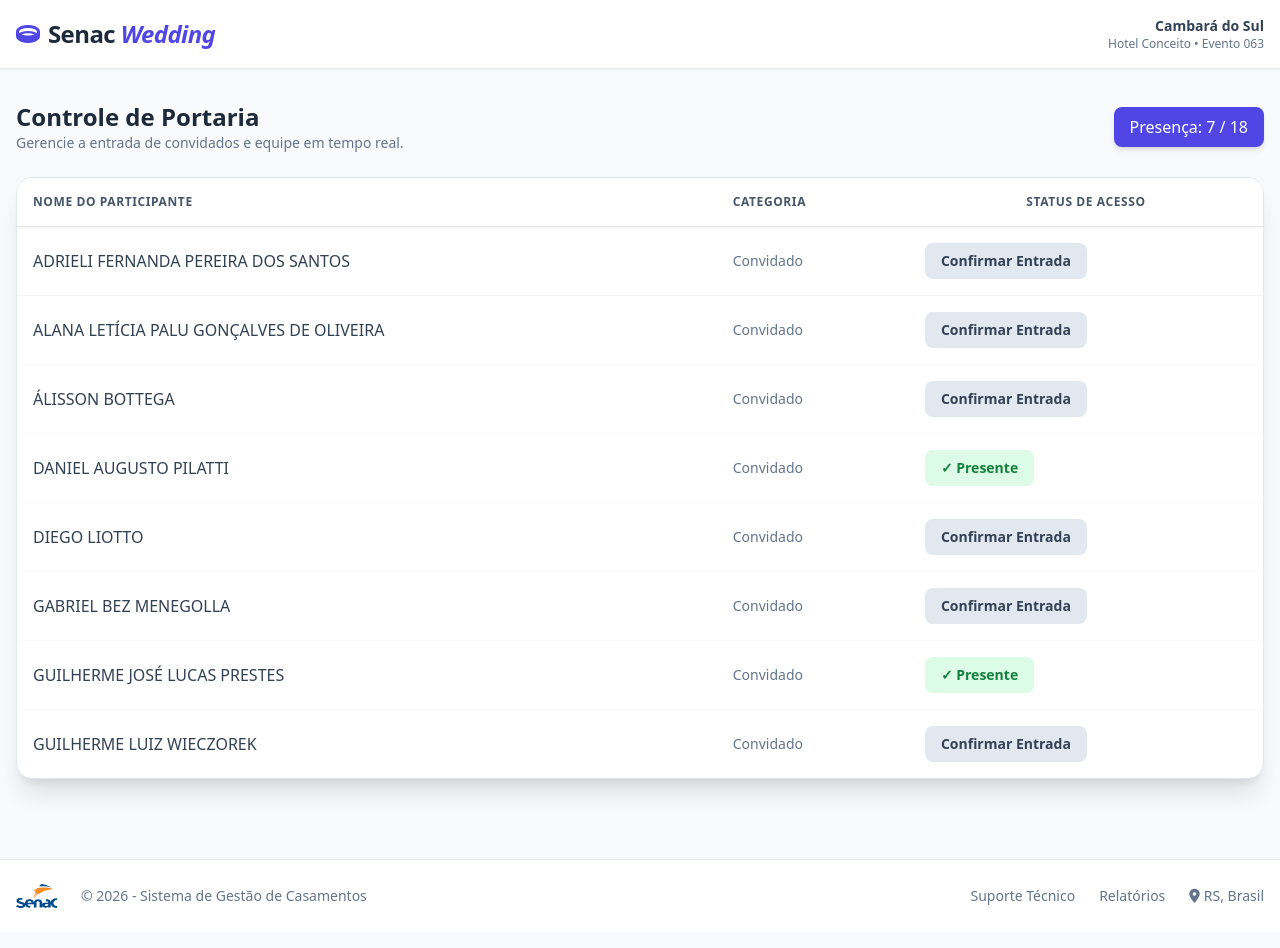
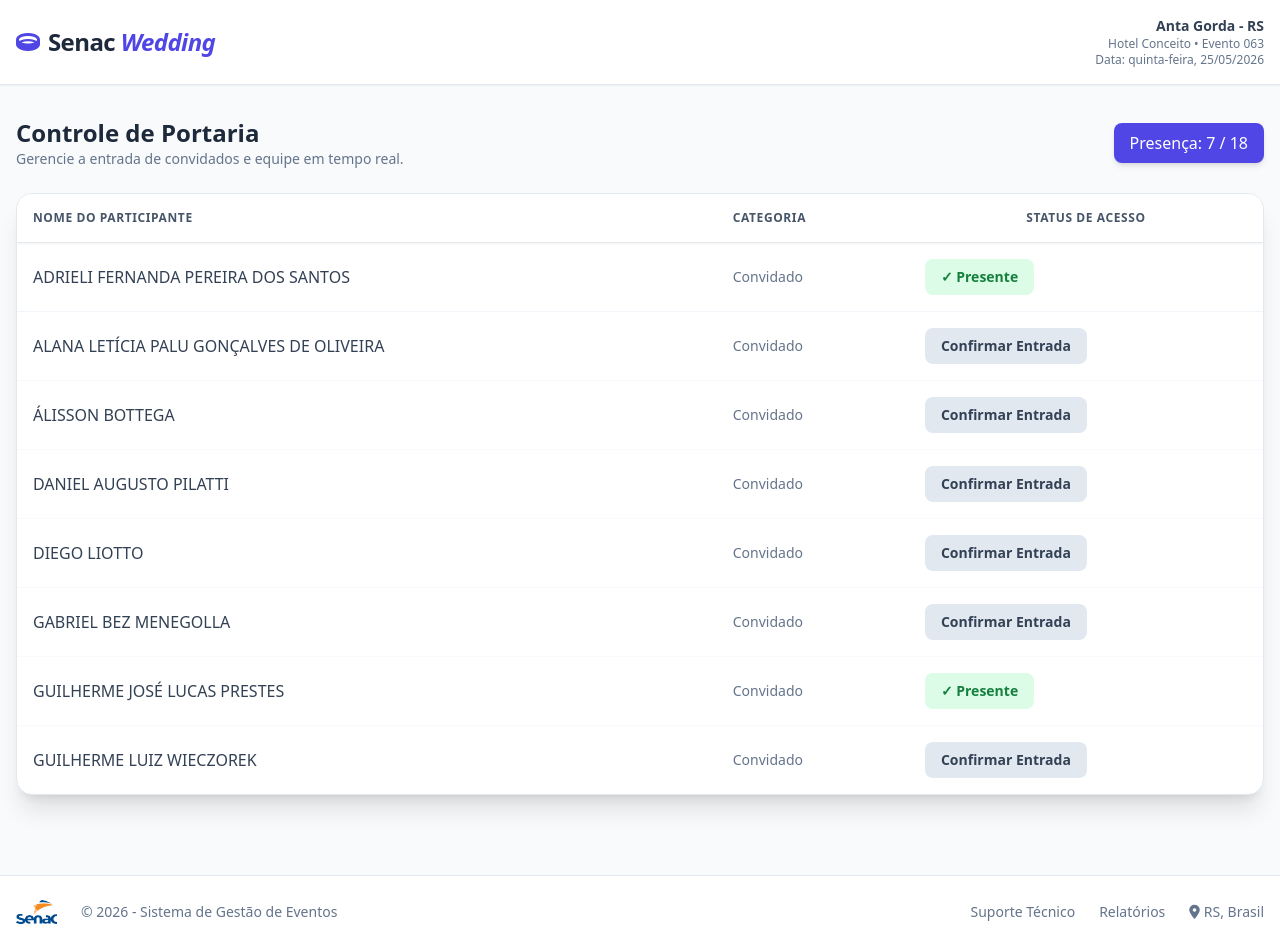
Before and after one commit to Dpilatti/Lista_Casamento, a website: page client/index.html in a window 1280 px wide. Drawn offline with nearby package versions, Linux system fonts and the light colour scheme.

Commit message:
ajustes visuais na pagina index.html para aparecer a data do evento e mudar o local

```diff
--- a/client/backend.json
+++ b/client/backend.json
@@ -3,7 +3,7 @@
         "ID": 1,
         "NAME": "ADRIELI FERNANDA PEREIRA DOS SANTOS",
         "CATEGORY": "Convidado",
-        "STATUS": "ausente"
+        "STATUS": "presente"
     },
     {
         "ID": 2,
@@ -21,7 +21,7 @@
         "ID": 4,
         "NAME": "DANIEL AUGUSTO PILATTI",
         "CATEGORY": "Convidado",
-        "STATUS": "presente"
+        "STATUS": "ausente"
     },
     {
         "ID": 5,
--- a/client/index.html
+++ b/client/index.html
@@ -17,9 +17,10 @@
                 <i class="fa-solid fa-ring text-indigo-600 text-2xl"></i>
                 <h1 class="text-2xl font-bold text-slate-800 tracking-tight">Senac <span class="text-indigo-600 italic">Wedding</span></h1>
             </div>
-            <div class="hidden md:flex flex-col items-end">
-                <span class="text-sm font-bold text-slate-700">Cambará do Sul</span>
+            <div class="hidden sm:flex flex-col items-end">
+                <span class="text-sm font-bold text-slate-700">Anta Gorda - RS</span>
                 <span class="text-xs text-slate-500">Hotel Conceito • Evento 063</span>
+                <span class="text-xs text-slate-500">Data: quinta-feira, 25/05/2026</span>
             </div>
         </div>
     </nav>
@@ -58,7 +59,7 @@
         <div class="container mx-auto px-4 flex flex-col md:flex-row justify-between items-center gap-4 text-slate-500 text-sm">
             <div class="flex items-center gap-6">
                 <img src="src/img/logo_senac.png" alt="Senac Logo" class="h-6">
-                <span>&copy; 2026 - Sistema de Gestão de Casamentos</span>
+                <span>&copy; 2026 - Sistema de Gestão de Eventos</span>
             </div>
             <div class="flex gap-6">
                 <a href="#" class="hover:text-indigo-600 transition-colors">Suporte Técnico</a>
```
